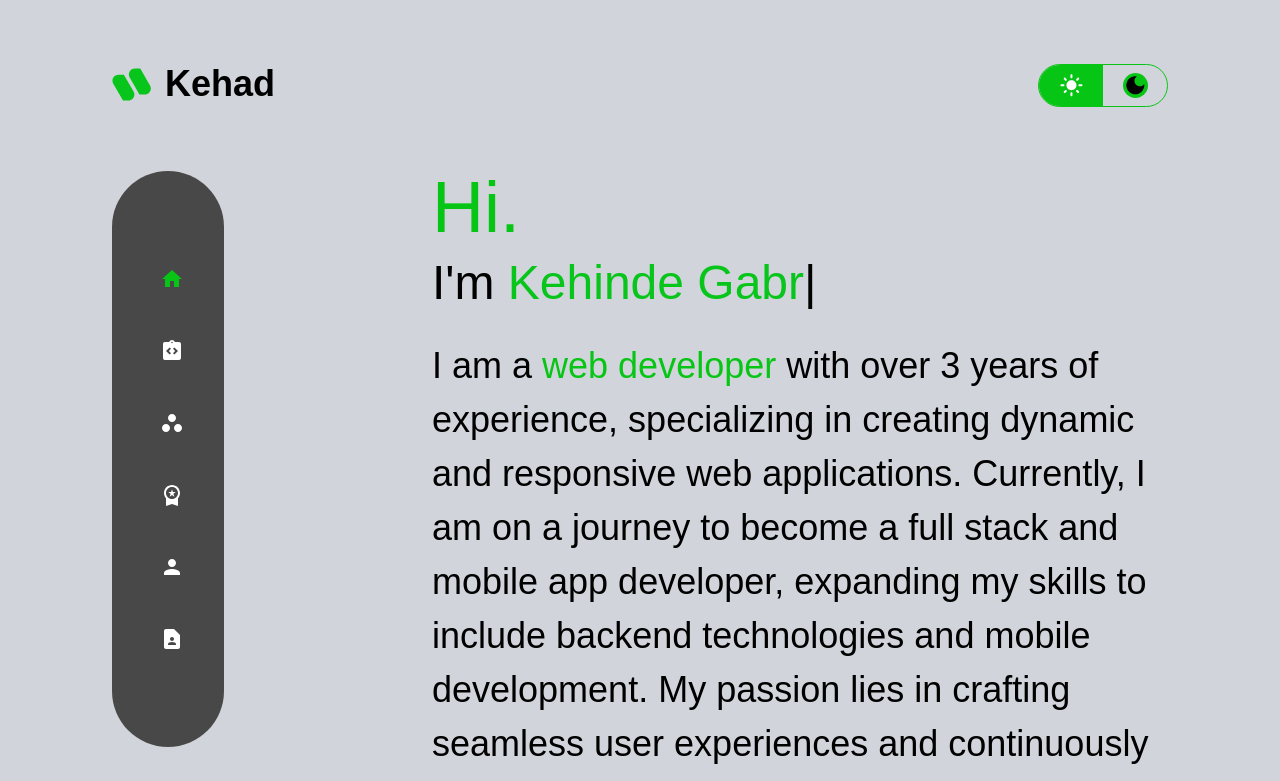
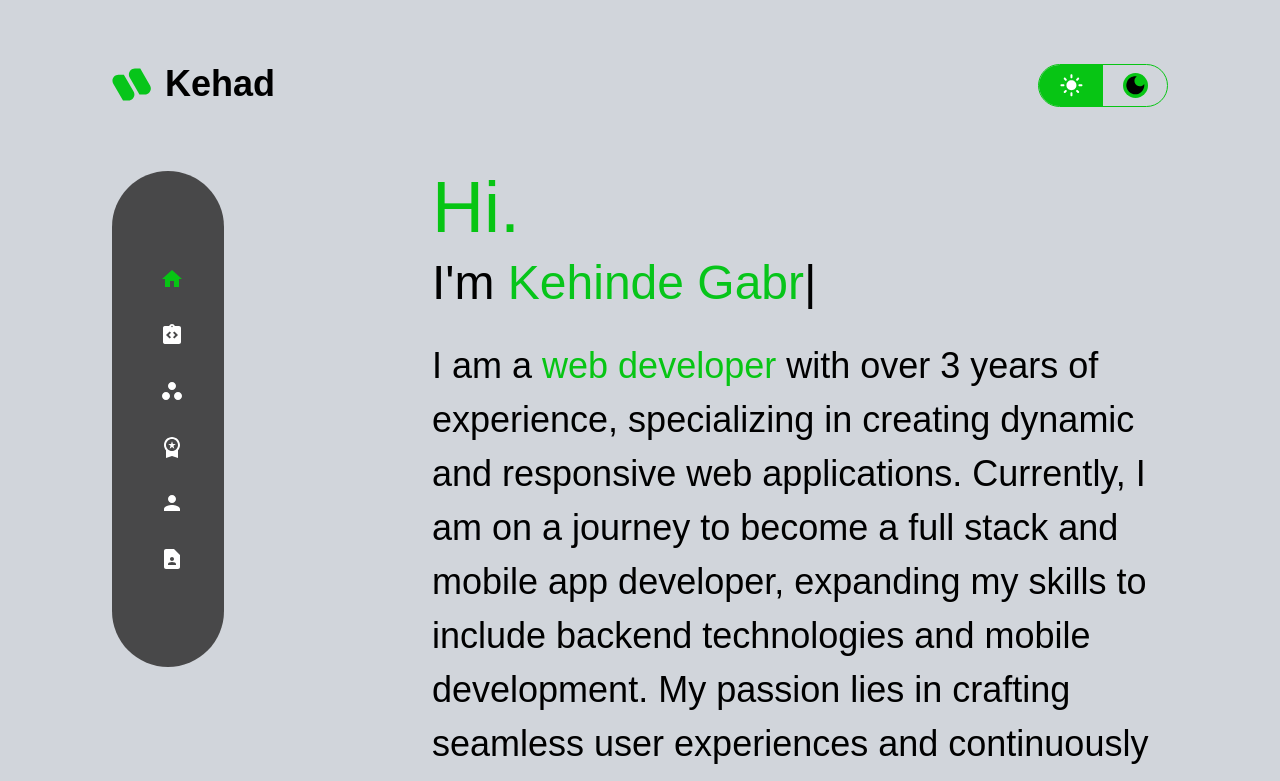
Before and after one commit to Kehad/Kehad-Web, a React (Vite) app: page /home in a window 1280 px wide. Shown: the top 781 px of the page. Built offline with nearby package versions, Linux system fonts and the light colour scheme; a web font is replaced by a local one.

Commit message:
4 commit

```diff
--- a/src/components/contact/contact.jsx
+++ b/src/components/contact/contact.jsx
@@ -135,7 +135,7 @@ const Contact = function (props) {
       <form
         ref={form}
         onSubmit={handleSubmit}
-        className="flex flex-col p-4 md:p-8 lg:p-8 bg-sup dark:bg-sub rounded-3xl sm:w-full lg:w-40rem"
+        className="flex flex-col p-4 md:p-8 lg:p-8 bg-sup dark:bg-sub rounded-3xl sm:w-full lg:w-35rem"
       >
         <div className="flex gap-4 mb-6">
           <input
--- a/src/components/home/home.jsx
+++ b/src/components/home/home.jsx
@@ -8,8 +8,10 @@ import MyComponent from './autoType.jsx';
 // import Button from '../layout/button.jsx';
 // import ButtonType2 from '../layout/buttonType2.jsx';
 // import SocialLinks from '../layout/socialLinks.jsx';
+import React from 'react';
 
 const Home = function () {
+
   return (
     <div className="flex flex-col mt-0 ">
       <h1 className="text-primary font-Judson mb-4 text-5xl sm:text-5xl md:text-5xl lg:text-7xl xl:">
@@ -36,6 +38,8 @@ const Home = function () {
         <ButtonPlain name={'about me'} link={'/about-me'} />
       </div>
       {/* <MusicPlayer /> */}
+
+
     </div>
   );
 };
--- a/src/components/sidebar/nav.jsx
+++ b/src/components/sidebar/nav.jsx
@@ -7,6 +7,63 @@ import ContactPageIcon from '@mui/icons-material/ContactPage';
 import { NavLink, useLocation } from 'react-router-dom';
 import classNames from 'classnames';
 import { useState } from 'react';
+
+const Navigation = () => {
+  const menuItems = [
+    {
+      href: '/home',
+      iconPath: 'M10 20v-6h4v6h5v-8h3L12 3 2 12h3v8z',
+      label: 'Home',
+    },
+    {
+      href: '/skills',
+      iconPath: 'M19 3h-4.18C14.4 1.84 13.3 1 12 1s-2.4.84-2.82 2H5c-.14 0-.27.01-.4.04-.39.08-.74.28-1.01.55-.18.18-.33.4-.43.64-.1.23-.16.49-.16.77v14c0 .27.06.54.16.78s.25.45.43.64c.27.27.62.47 1.01.55.13.02.26.03.4.03h14c1.1 0 2-.9 2-2V5c0-1.1-.9-2-2-2m-8 11.17-1.41 1.42L6 12l3.59-3.59L11 9.83 8.83 12zm1-9.92c-.41 0-.75-.34-.75-.75s.34-.75.75-.75.75.34.75.75-.34.75-.75.75m2.41 11.34L13 14.17 15.17 12 13 9.83l1.41-1.42L18 12z',
+      label: 'Skills',
+    },
+    {
+      href: '/works',
+      iconPath: 'M6 13c-2.2 0-4 1.8-4 4s1.8 4 4 4 4-1.8 4-4-1.8-4-4-4m6-10C9.8 3 8 4.8 8 7s1.8 4 4 4 4-1.8 4-4-1.8-4-4-4m6 10c-2.2 0-4 1.8-4 4s1.8 4 4 4 4-1.8 4-4-1.8-4-4-4',
+      label: 'Works',
+    },
+    {
+      href: '/side-project',
+      iconPath: 'M9.68 13.69 12 11.93l2.31 1.76-.88-2.85L15.75 9h-2.84L12 6.19 11.09 9H8.25l2.31 1.84zM20 10c0-4.42-3.58-8-8-8s-8 3.58-8 8c0 2.03.76 3.87 2 5.28V23l6-2 6 2v-7.72c1.24-1.41 2-3.25 2-5.28m-8-6c3.31 0 6 2.69 6 6s-2.69 6-6 6-6-2.69-6-6 2.69-6 6-6',
+      label: 'Side project',
+    },
+    {
+      href: '/about-me',
+      iconPath: 'M12 12c2.21 0 4-1.79 4-4s-1.79-4-4-4-4 1.79-4 4 1.79 4 4 4m0 2c-2.67 0-8 1.34-8 4v2h16v-2c0-2.66-5.33-4-8-4',
+      label: 'About me',
+    },
+  ];
+
+  return (
+    <div className="flex flex-col items-start space-y-4 min-h-screen bg-red-600 p-4">
+      {menuItems.map((item, index) => (
+        <div key={index} className="relative group my-4 transition-all duration-500">
+          <a
+            className="flex items-center text-base no-underline gap-3.5 text-lg ml-2 font-josefin-sans transition-all duration-500 hover:text-primary group"
+            href={item.href}
+            aria-current={item.current ? 'page' : undefined}
+          >
+            <svg
+              className="MuiSvgIcon-root MuiSvgIcon-fontSizeMedium text-primary css-i4bv87-MuiSvgIcon-root"
+              focusable="false"
+              aria-hidden="true"
+              viewBox="0 0 24 24"
+              data-testid="icon"
+            >
+              <path d={item.iconPath}></path>
+            </svg>
+            <span className="text-primary hidden transition-all duration-[2000ms] group-hover:flex hover:text-primary">
+              {item.label}
+            </span>
+          </a>
+        </div>
+      ))}
+    </div>
+  );
+};
 
 const Nav = function (props) {
   // eslint-disable-next-line react/prop-types
@@ -30,11 +87,12 @@ const Nav = function (props) {
   // };
 
   return (
-    <nav className="">
-      <div className="lg:flex flex-col justify-center rounded-7 bg-sup w-max pt-20 pb-20 lg:pr-10 md:pr-6 lg:pl-10 md:pl-6  gap-4 duration-500 border-1 border-sub group hover:flex dark:bg-mainOpacity dark:text-white dark:border-primary dark:border-1 hidden sm:hidden md:block transition-all duration-[2000ms] dark:transition-all dark:duration-[2000ms]">
-        <div className="my-4 transition transition-all duration-[2000ms]">
+  // <nav className="fixed bottom-[0%] transform trnslate-y-1/2">
+  <nav className="">
+      <div className='lg:flex flex-col justify-center rounded-7 bg-sup w-max pt-20 pb-20 lg:pr-10 md:pr-6 lg:pl-10 md:pl-6 gp-4 duration-500 border-1 border-sub flex group hover:flex dark:bg-mainOpacity dark:text-white dark:border-primary dark:border-1 hidden sm:hidden md:block transition-all duration-[2000ms] dark:transition-all dark:duration-[2000ms] hover:transition hover:transition-all hover:duration-[500ms]'>
+        <div className="my-4 hover:my-4 transition transition-all duration-[500ms]">
           <NavLink
-            className="flex items-center text-base no-underline gap-3.5 text-lg ml-2  font-josefin-sans transition transition-all duration-500 hover:text-primary iconing"
+            className="flex items-center text-base no-underline gap-3.5 text-lg ml-2 font-josefin-sans transition transition-all duration-500 hover:text-primary iconing"
             to="/home"
           >
             {/* <span className="material-symbols-rounded">home</span> */}
@@ -65,7 +123,6 @@ const Nav = function (props) {
             </span>
           </NavLink>
         </div>
-
         <div className="my-4 transition transition-all duration-500">
           <NavLink
             className="flex items-center text-base no-underline gap-3.5 text-lg ml-2 font-josefin-sans transition transition-all duration-500 hover:text-primary"
--- a/styles.css
+++ b/styles.css
@@ -2,6 +2,9 @@
 @import 'tailwindcss/components';
 @import 'tailwindcss/utilities';
 
-.iconing {
-  /* display: none !important; */
+
+@layer components {
+  .nav-d {
+    @apply "lg:flex flex-col justify-center rounded-7 bg-sup w-max pt-20 pb-20 lg:pr-10 md:pr-6 lg:pl-10 md:pl-6 gap-4 duration-500 border-1 border-sub group hover:flex dark:bg-mainOpacity dark:text-white dark:border-primary dark:border-1 hidden sm:hidden md:block transition-all duration-[2000ms] dark:transition-all dark:duration-[2000ms]";
+  }
 }
```
